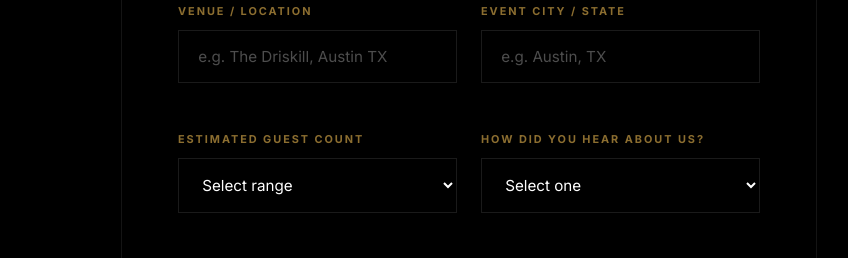
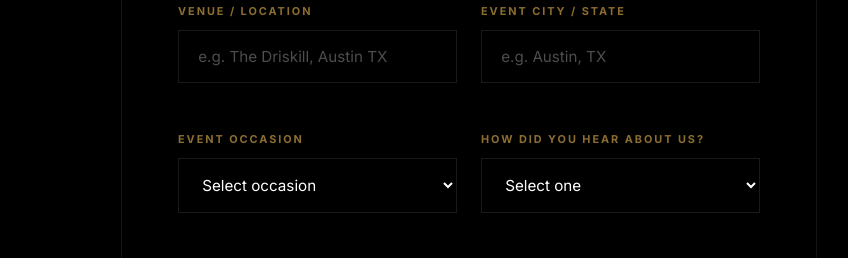
Before and after one commit to deejaylakha-alt/djlakha-website, a plain HTML site: page book.html in a window 1280 px wide. Shown: the part 924-1182 px from the top of the page, without its empty margins (371-1219 px from the left). Drawn offline with nearby package versions, Linux system fonts and the light colour scheme.

Commit message:
feat: Add event occasion and referral dropdowns, remove guest count from booking form

```diff
--- a/book.html
+++ b/book.html
@@ -310,14 +310,17 @@
 
                         <div class="form-row">
                             <div class="form-group">
-                                <label>Estimated Guest Count</label>
-                                <select name="guests">
-                                    <option value="" disabled selected>Select range</option>
-                                    <option value="Under 75">Under 75</option>
-                                    <option value="75-150">75 – 150</option>
-                                    <option value="150-350">150 – 350</option>
-                                    <option value="350-750">350 – 750</option>
-                                    <option value="750+">750+</option>
+                                <label>Event Occasion</label>
+                                <select name="occasion">
+                                    <option value="" disabled selected>Select occasion</option>
+                                    <option value="Sangeet / Mehndi">Sangeet / Mehndi</option>
+                                    <option value="Wedding Reception">Wedding Reception</option>
+                                    <option value="Engagement Party">Engagement Party</option>
+                                    <option value="Garba / Raas">Garba / Raas</option>
+                                    <option value="Corporate Event">Corporate Event</option>
+                                    <option value="Birthday / Anniversary">Birthday / Anniversary</option>
+                                    <option value="Multi-Day Wedding">Multi-Day Wedding</option>
+                                    <option value="Other">Other</option>
                                 </select>
                             </div>
                             <div class="form-group">
```
